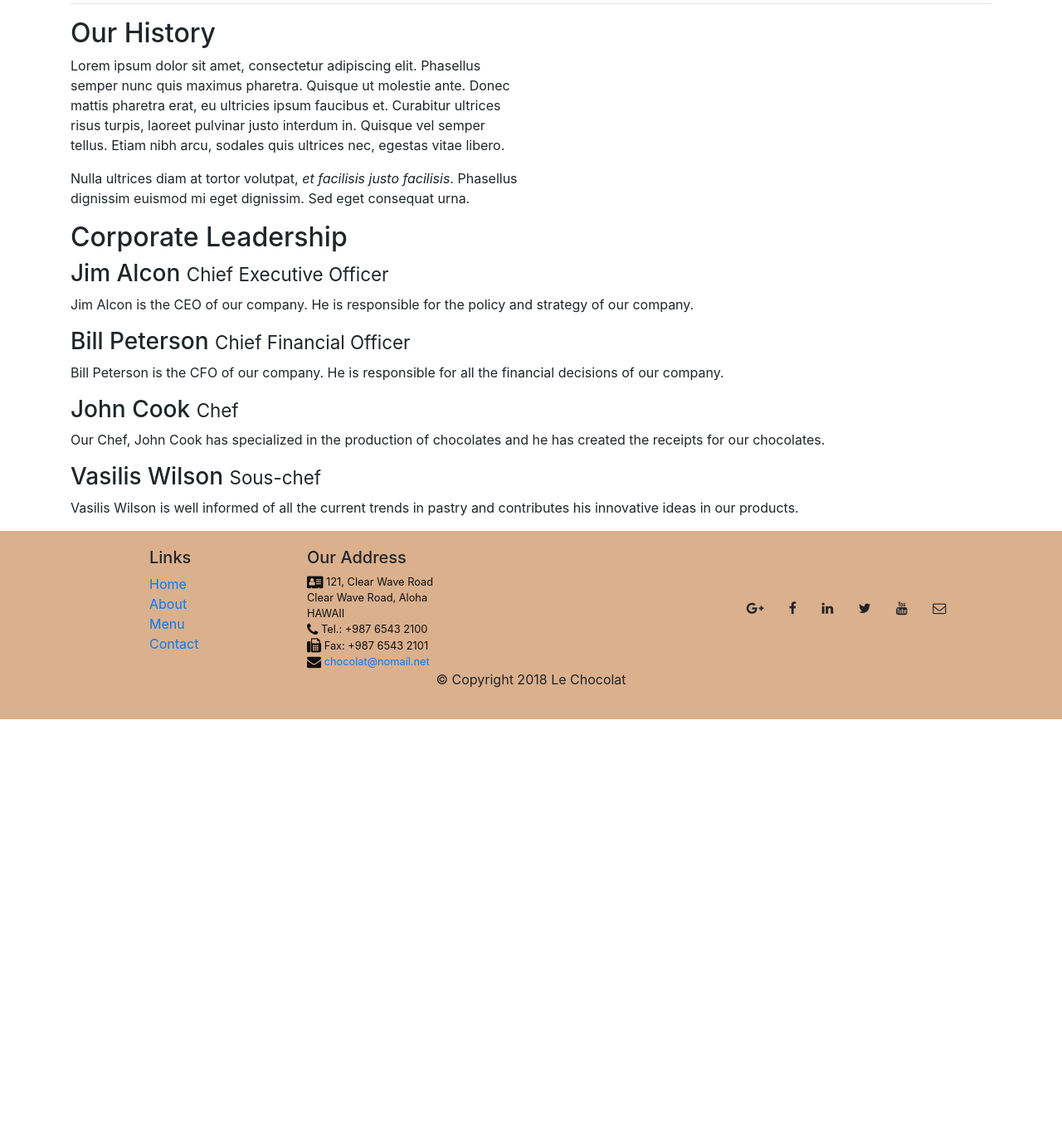
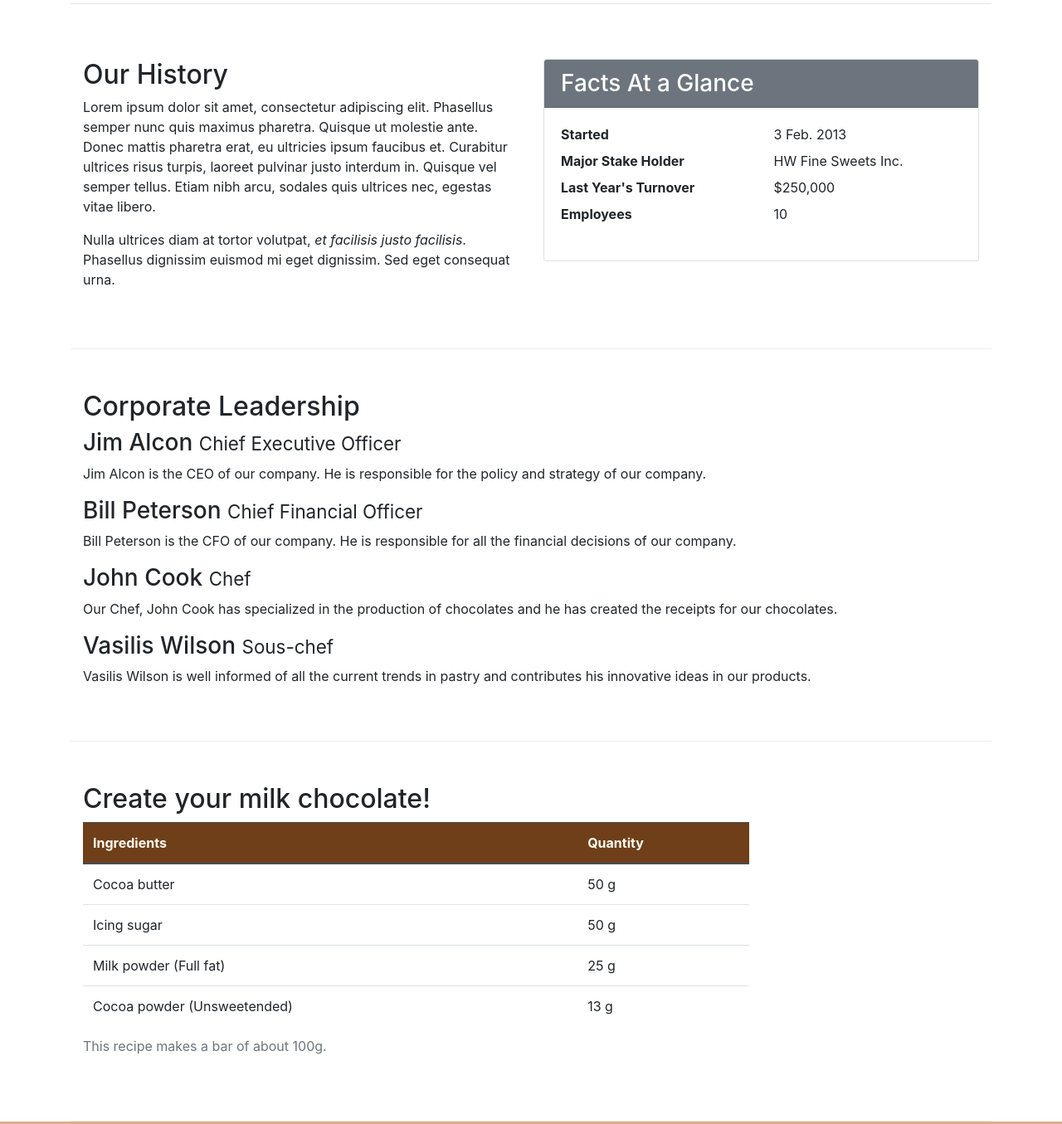
Before and after one commit to pantfil/leChocolat, a website: page aboutus.html in a window 1280 px wide. Shown: the part 420-1775 px from the top of the page at 83% size. Before the commit the page ends 1287 px from the top, so only its background shows below. Drawn offline with nearby package versions, Linux system fonts and the light colour scheme.

Commit message:
Tables and Cards

```diff
--- a/aboutus.html
+++ b/aboutus.html
@@ -63,18 +63,33 @@
             </div>
         </div>
 
-        <div class="row">
+        <div class="row row-content">
             <div class="col-12 col-sm-6">
                 <h2>Our History</h2>
                 <p>Lorem ipsum dolor sit amet, consectetur adipiscing elit. Phasellus semper nunc quis maximus pharetra. Quisque ut molestie ante. Donec mattis pharetra erat, eu ultricies ipsum faucibus et. Curabitur ultrices risus turpis, laoreet pulvinar justo interdum in. Quisque vel semper tellus. Etiam nibh arcu, sodales quis ultrices nec, egestas vitae libero. </p>
                 <p>Nulla ultrices diam at tortor volutpat, <em>et facilisis justo facilisis</em>. Phasellus dignissim euismod mi eget dignissim. Sed eget consequat urna. </p>
             </div>
             <div class="col col-sm">
+                <div class="card">
+                    <h3 class="card-header bg-secondary text-white">Facts At a Glance</h3>
+                    <div class="card-body">
+                    <dl class="row">
+                    <dt class="col-6">Started</dt>
+                    <dd class="col-6">3 Feb. 2013</dd>
+                    <dt class="col-6">Major Stake Holder</dt>
+                    <dd class="col-6">HW Fine Sweets Inc.</dd>
+                    <dt class="col-6">Last Year's Turnover</dt>
+                    <dd class="col-6">$250,000</dd>
+                    <dt class="col-6">Employees</dt>
+                    <dd class="col-6">10</dd>
+                    </dl>
+                    </div>
+                    </div>
             </div>
         </div>
 
 
-        <div class="row">
+        <div class="row row-content">
             <div class="col-12">
                 <h2>Corporate Leadership</h2>
                 <h3>Jim Alcon <small>Chief Executive Officer </small></h3>
@@ -87,6 +102,44 @@
                 <p class="d-none d-sm-block">Vasilis Wilson is well informed of all the current trends in pastry and contributes his innovative ideas in our products. </p>
             </div>
        </div>
+        <div class="row row-content">
+            <div class="col-12 col-sm-9">
+                <h2>Create your milk chocolate!</h2>
+                <div class="table-responsive">
+                    <table class="table table-hover">
+                    <caption>This recipe makes a bar of about 100g.</caption>
+                    <thead class="thead-dark">
+                    <tr>
+                    <th>Ingredients</th>
+                    <th>Quantity</th>
+                    </tr>
+                    </thead>
+                    <tbody>
+                    <tr >
+                    <td>Cocoa butter</td>
+                    <td>50 g</td>
+                    </tr>
+                    <tr>
+                    <td>Icing sugar</td>
+                    <td>50 g</td>
+                    </tr>
+                    <tr>
+                    <td>Milk powder (Full fat)</td>
+                    <td>25 g</td>
+                    </tr>
+                    <tr>
+                    <td>Cocoa powder (Unsweetended)</td>
+                    <td>13 g</td>
+                    </tr>
+                    </tbody>
+                    </table>
+                    </div>
+            </div>
+            <div class="col-12 col-sm-3">
+
+            </div>
+        </div>
+        </div>
 
     </div>
 
--- a/css/styles.css
+++ b/css/styles.css
@@ -31,3 +31,8 @@ body{
     padding: 50px 0px 0px 0px;
     z-index: 0;
 }
+.table .thead-dark th{
+    color:floralwhite;
+    background-color:#6E3F19
+}
+tr:hover {background-color:#dbb08db0!important}
```
